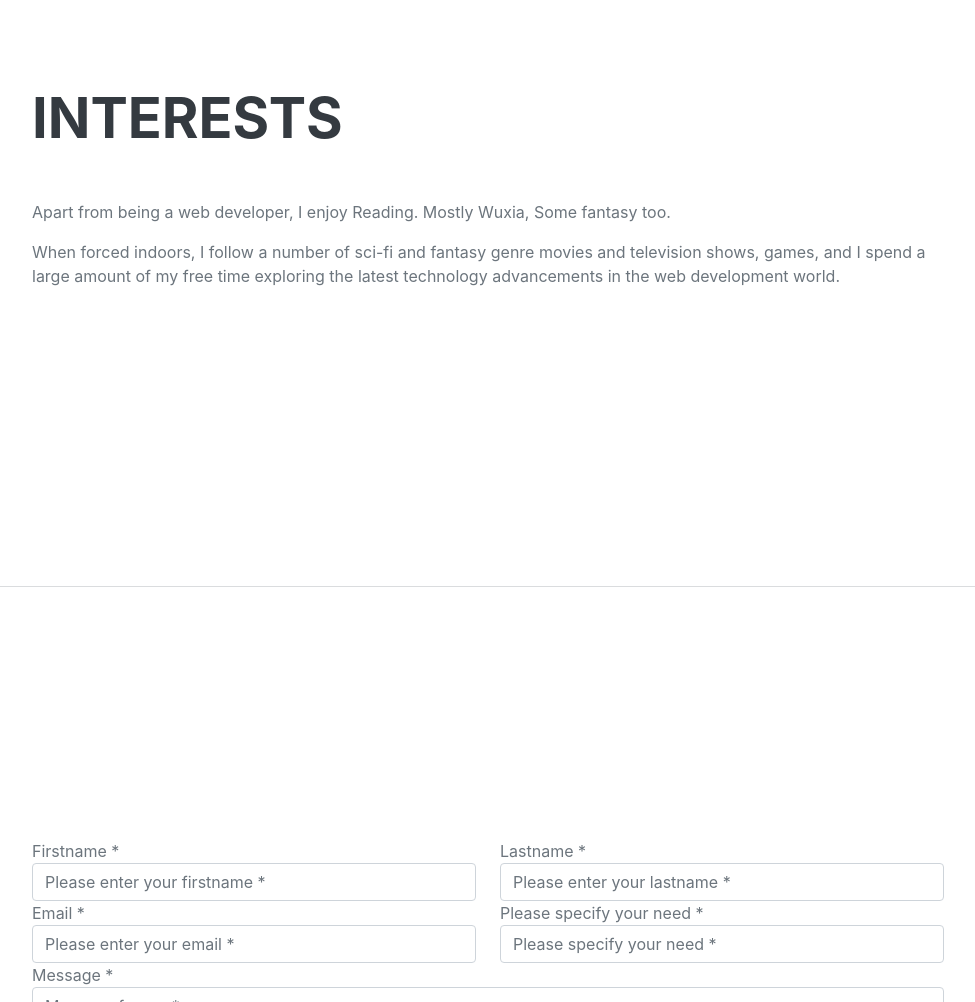
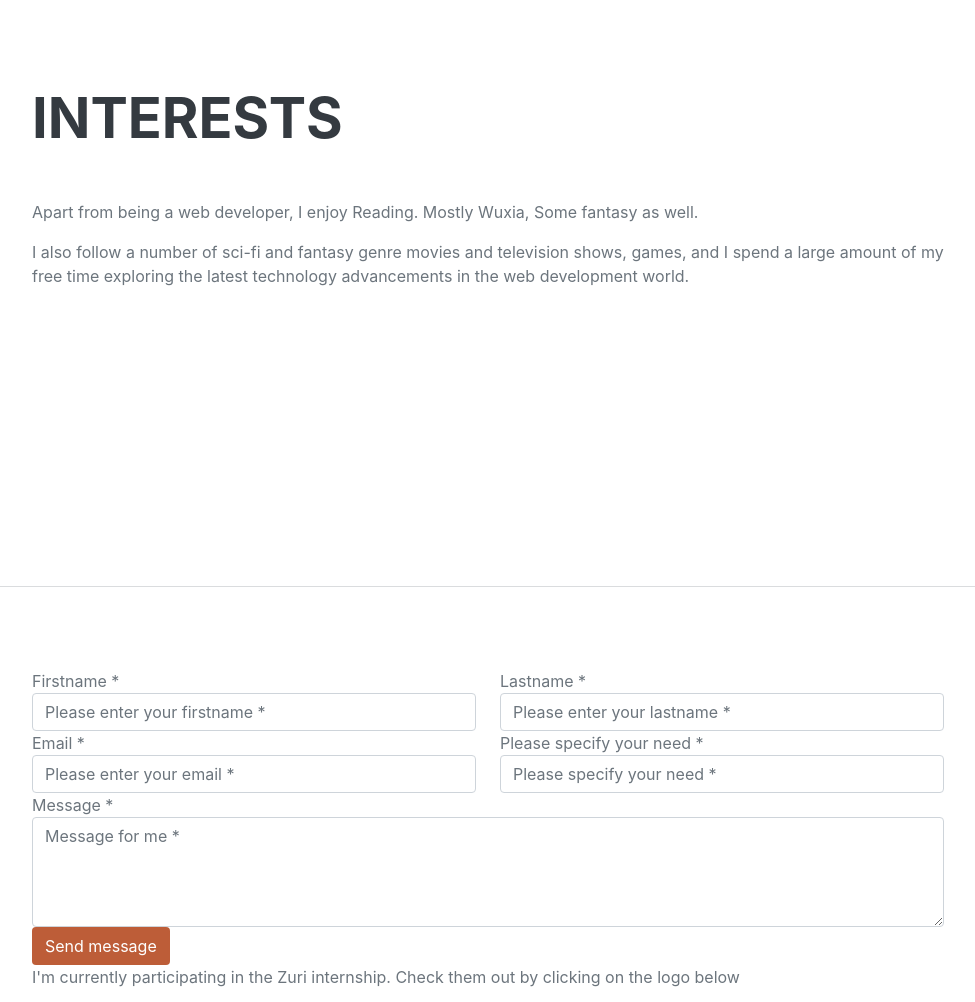
Before and after one commit to BdVade/HNG-Stage2, a Django app: page / in a window 1280 px wide. Shown: the part 3692-4694 px from the top of the page, without its empty margins (288-1263 px from the left). Run offline with Django 3.2, Linux system fonts and the light colour scheme; some libraries are stand-ins or nearby versions; some web fonts are replaced.

Commit message:
remaining tasks

```diff
--- /dev/null
+++ b/name.py
@@ -0,0 +1 @@
+print("Aderibigbe Victor")
--- a/resume/views.py
+++ b/resume/views.py
@@ -2,6 +2,7 @@ import smtplib
 
 from django.shortcuts import render, redirect
 from django.core.mail import send_mail
+from django.core.mail import EmailMessage
 from django.template.loader import render_to_string
 from django.contrib import messages
 from django.conf import settings
@@ -24,11 +25,21 @@ def resume_page(request):
             "message": message
         }
         email_message = render_to_string('mail.txt', context)
+        # try:
+        #     send_mail(subject, email_message, settings.DEFAULT_FROM_EMAIL, ['victoraderibigbe03@gmail.com'], fail_silently=False)
+        #     print("got here")
+        # except smtplib.SMTPException:
+        #     messages.warning(request, 'Something went wrong. Please try again')
+        #     print("DDDDDDD")
+        #     return redirect(request.META.get('HTTP_REFERER'))
+
+        email_message = EmailMessage(subject, email_message, settings.DEFAULT_FROM_EMAIL, ['victoraderibigbe03@gmail.com'],)
         try:
-            send_mail(subject, email_message, settings.DEFAULT_FROM_EMAIL, ["victoraderibigbe03@gmail.com"],
-                      fail_silently=False)
-        except smtplib.SMTPException:
-            messages.warning(request, 'Something went wrong. Please try again')
+            email_message.send(fail_silently=False)
+            print("xxxx")
+        except smtplib.SMTPException as e:
+            messages.error(request, 'An error occured. Please fill the form again.')
+            print(e)
             return redirect(request.META.get('HTTP_REFERER'))
 
         messages.success(request, 'Your message has been received. I will be in contact with you very soon!')
--- a/templates/index.html
+++ b/templates/index.html
@@ -181,8 +181,8 @@
             <section class="resume-section" id="interests">
                 <div class="resume-section-content">
                     <h2 class="mb-5">Interests</h2>
-                    <p>Apart from being a web developer, I enjoy Reading. Mostly Wuxia, Some fantasy too.</p>
-                    <p class="mb-0">When forced indoors, I follow a number of sci-fi and fantasy genre movies and television shows, games, and I spend a large amount of my free time exploring the latest technology advancements in the web development world.</p>
+                    <p>Apart from being a web developer, I enjoy Reading. Mostly Wuxia, Some fantasy as well.</p>
+                    <p class="mb-0">I also follow a number of sci-fi and fantasy genre movies and television shows, games, and I spend a large amount of my free time exploring the latest technology advancements in the web development world.</p>
                 </div>
             </section>
             <hr class="m-0" />
@@ -190,6 +190,10 @@
             <section class="resume-section" id="awards">
                 <div class="resume-section-content">
                     <form id="contact-form" method="post" action="." role="form">
+                        {% csrf_token %}
+
+
+
 
                         <div class="messages"></div>
 
@@ -243,6 +247,11 @@
                         </div>
 
                     </form>
+                    <div>
+                        <p>I'm currently participating in the Zuri internship. Check them out by clicking on the logo below</p>
+                        <a href="https://internship.zuri.team/"><img src="https://internship.zuri.team/static/media/logo.36d2d48a.svg" alt=""></a>
+                    </div>
+
                 </div>
             </section>
         </div>
```
Also changed, not shown: HNGi8Stage2/settings.py (+4 -4 lines).
